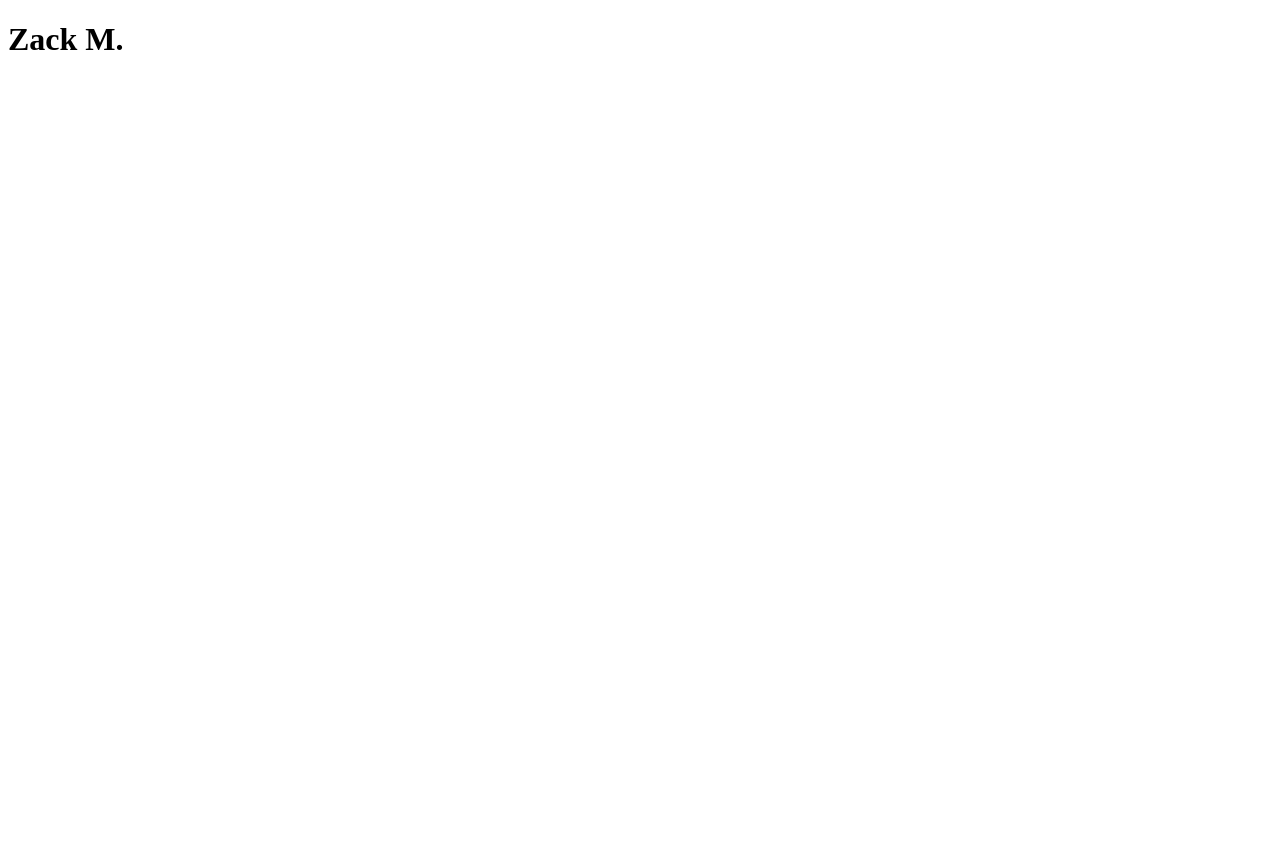
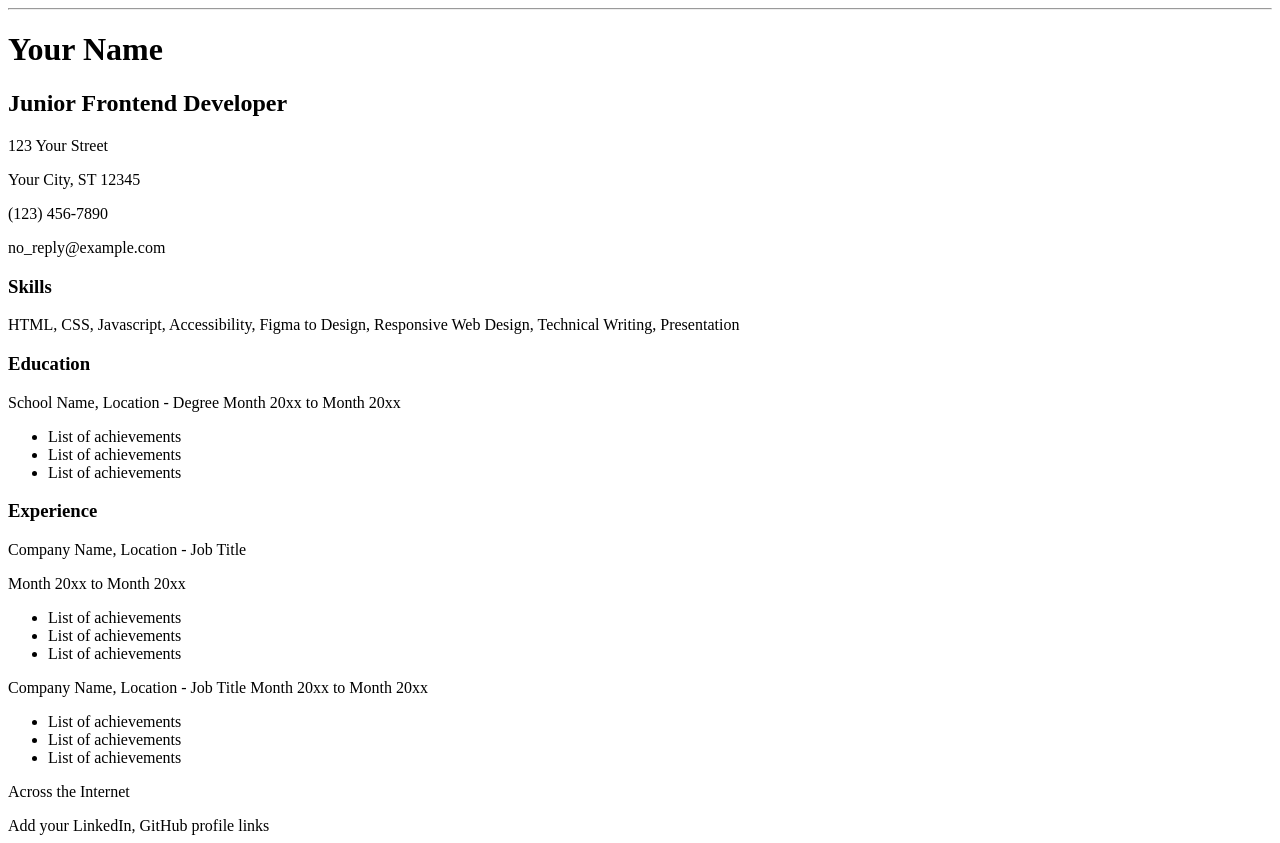
Before and after one commit to lunatichigh/roadmap-solutions, a plain HTML site: page frontend-projects/01-one-page-cv/index.html in a window 1280 px wide. Before the commit the page ends 800 px from the top, so only its background shows below. Drawn offline with Linux system fonts and the light colour scheme.

Commit message:
Add dummy text to index.html

```diff
--- a/frontend-projects/01-one-page-cv/index.html
+++ b/frontend-projects/01-one-page-cv/index.html
@@ -3,9 +3,62 @@
 <head>
     <meta charset="UTF-8">
     <meta name="viewport" content="width=device-width, initial-scale=1.0">
-    <title>Document</title>
+    <title>One Page CV</title>
 </head>
 <body>
-    <h1>Zack M.</h1>
+    <main>
+    <hr>
+    <header><h1>Your Name</h1></header>
+    <h2>Junior Frontend Developer</h2>
+
+    <p>123 Your Street</p>
+    <p>Your City, ST 12345</p>
+    <p>(123) 456-7890</p>
+    <p>no_reply@example.com</p>
+
+    <section class="Skills">
+        <h3>Skills</h3>
+        <p>HTML, CSS, Javascript, Accessibility, Figma to Design, Responsive Web Design, Technical Writing, Presentation</p>
+    </section>
+
+    <section class="Education">
+        <h3>Education</h3>
+        School Name, Location - Degree
+        Month 20xx to Month 20xx
+        <ul>
+            <li>List of achievements</li>
+            <li>List of achievements</li>
+            <li>List of achievements</li>
+        </ul>
+    </section>
+
+    <section class="Experience">
+        <h3>Experience</h3>
+        <p>Company Name, Location - Job Title</p>
+        Month 20xx to Month 20xx
+        <ul>
+            <li>List of achievements</li>
+            <li>List of achievements</li>
+            <li>List of achievements</li>
+        </ul>
+    </section>
+
+    <section class="Experience"></section>
+        Company Name, Location - Job Title
+        Month 20xx to Month 20xx
+        <ul>
+            <li>List of achievements</li>
+            <li>List of achievements</li>
+            <li>List of achievements</li>
+        </ul>
+    </section>
+
+    <footer>
+        <p>Across the Internet</p>
+        Add your LinkedIn, GitHub profile links
+    </footer>
+
+    </main>
+
 </body>
 </html>
```
